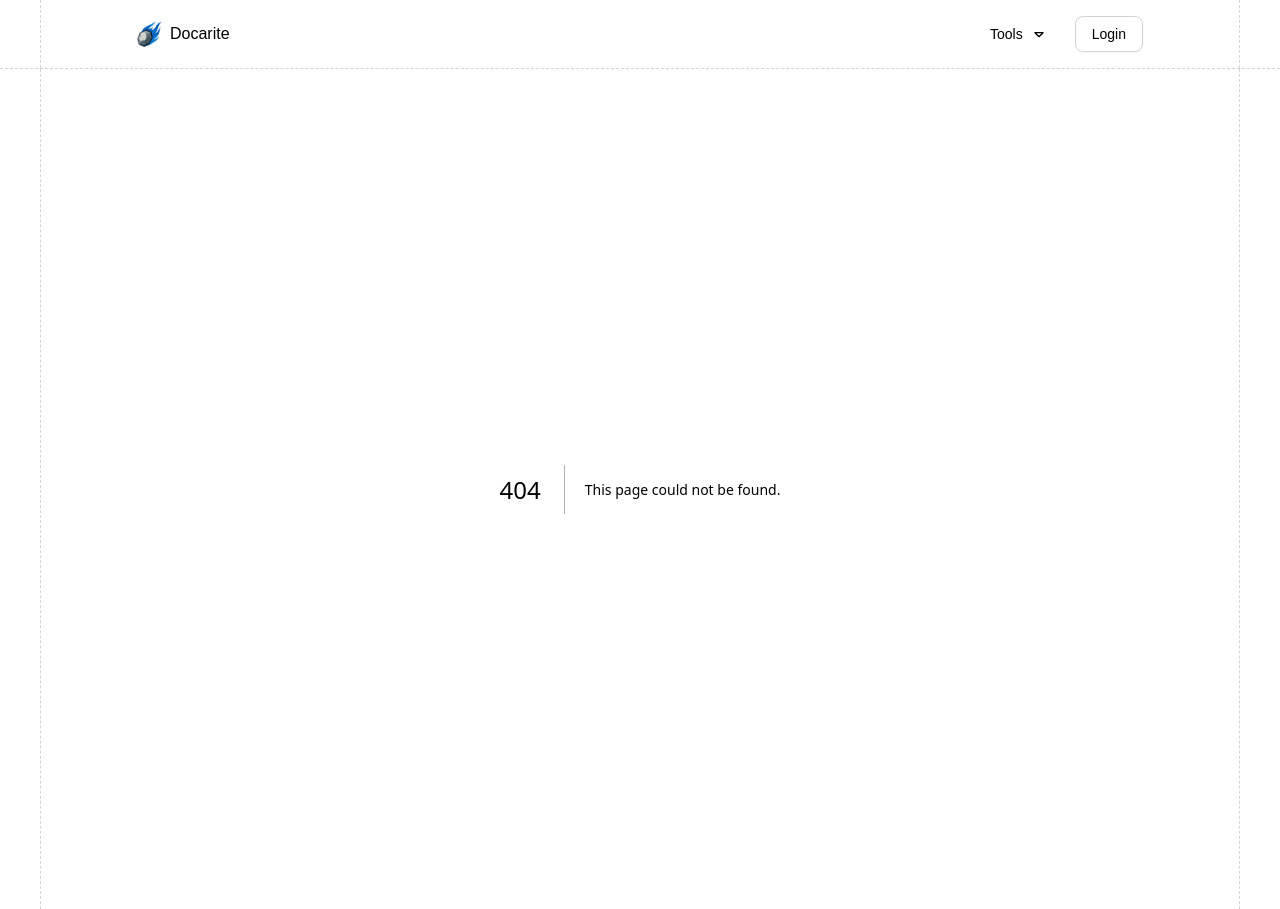
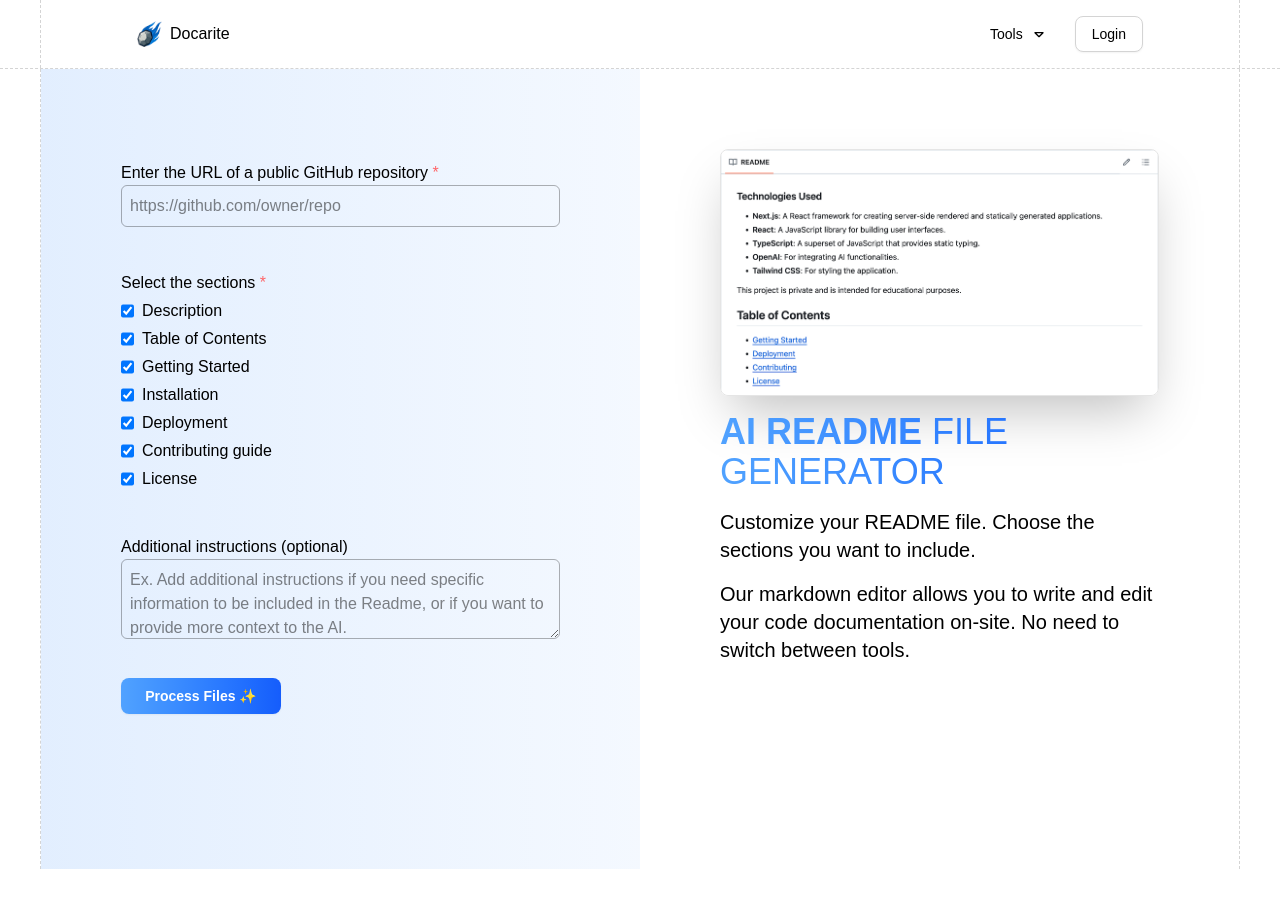
Before and after one commit to SatyanarayanPrashar/Docarite-fs, a Next.js app in the folder frontend/: page /readme-generator in a window 1280 px wide. Before the commit this address had no page. After the commit the page ends 869 px from the top, so only its background shows below. Built offline with nearby package versions, Linux system fonts and the light colour scheme.

Commit message:
readme generator

```diff
--- a/frontend/package.json
+++ b/frontend/package.json
@@ -19,6 +19,7 @@
     "react": "^19.0.0",
     "react-dom": "^19.0.0",
     "tailwind-merge": "^3.2.0",
+    "tailwind-scrollbar": "^4.0.2",
     "tailwindcss-animate": "^1.0.7"
   },
   "devDependencies": {
--- /dev/null
+++ b/frontend/src/app/(routes)/readme-generator/page.tsx
@@ -0,0 +1,184 @@
+"use client"
+import { useState } from "react";
+import { Button } from "@/components/ui/button";
+import Image from "next/image";
+
+interface SectionStates {
+    [key: string]: boolean;
+}
+
+const sectionLabels = [
+    "Description",
+    "Table of Contents",
+    "Getting Started",
+    "Installation",
+    "Deployment",
+    "Contributing guide",
+    "License",
+];
+
+export default function ReadmeGenerator() {
+    const [gitUrl, setGitUrl] = useState("");
+    const [additionalMsg, setAdditionalMsg] = useState("");
+
+    const [sections, setSections] = useState<SectionStates>(
+        sectionLabels.reduce((acc, label) => {
+            acc[label] = true; // Defaulting to true as per original Checkbox defaultChecked
+            return acc;
+        }, {} as SectionStates)
+    );
+    const [isLoading, setIsLoading] = useState(false);
+    const [result, setResult] = useState<string | null>(null);
+
+    const handleCheckboxChange = (label: string) => {
+        setSections((prevSections) => ({
+            ...prevSections,
+            [label]: !prevSections[label],
+        }));
+    };
+
+    const handleSubmit = async () => {
+        setIsLoading(true);
+
+        const includedSections = Object.entries(sections)
+            .filter(([_, isChecked]) => isChecked)
+            .map(([label]) => label)
+            .join(", ");
+
+        const payload = {
+            git_url: gitUrl,
+            include_section: includedSections,
+            additional_mssg: additionalMsg,
+        };
+
+        console.log("Payload to send:", payload);
+
+        try {
+            // const response = await fetch("http://127.0.0.1:8000/docarite/readme/build/", {
+            //     method: 'POST',
+            //     headers: {
+            //         'Content-Type': 'application/json',
+            //         'Accept': 'application/json',
+            //     },
+            //     body: JSON.stringify(payload),
+            // });
+
+            // if (!response.ok) {
+            //     let errorData;
+            //     try {
+            //         errorData = await response.json();
+            //     } catch (e) {
+            //         // Ignore if response body is not JSON
+            //     }
+            //     throw new Error(errorData?.detail || `HTTP error! status: ${response.status}`);
+            // }
+
+            console.log("Request successful:", payload);
+            setResult("Request sent successfully!");
+        } catch (err) {
+            console.error("Request failed:", err);
+        } finally {
+            setIsLoading(false);
+        }
+    };
+
+    return (
+        <div className="flex w-full">
+            <div className="w-1/2 h-screen bg-gradient-to-r from-blue-100/80 via-esmerald-600 to-blue-100/30 flex flex-col gap-8 p-20 overflow-y-auto"> {/* Added overflow-y-auto */}
+                <div>
+                    <p className="mt-3 text-black font-light">Enter the URL of a public GitHub repository <span className="text-red-400">*</span> </p>
+                    <input
+                        type="text"
+                        value={gitUrl}
+                        onChange={(e) => setGitUrl(e.target.value)}
+                        className="border p-2 rounded-sm font-extralight w-full border-black/30"
+                        placeholder="https://github.com/owner/repo"
+                        disabled={isLoading}
+                    />
+                </div>
+
+                <div>
+                    <p className="mt-3 text-black font-light">Select the sections <span className="text-red-400">*</span></p>
+                    {sectionLabels.map((label) => (
+                        <Checkbox
+                            key={label}
+                            label={label}
+                            isChecked={sections[label]}
+                            onChange={() => handleCheckboxChange(label)}
+                            disabled={isLoading}
+                        />
+                    ))}
+                </div>
+
+                <div>
+                    <p className="mt-3 text-black font-light">Additional instructions (optional)</p>
+                    <textarea
+                        value={additionalMsg}
+                        onChange={(e) => setAdditionalMsg(e.target.value)}
+                        className="border p-2 rounded-sm font-extralight w-full h-20 border-black/30 scrollbar-none"
+                        placeholder="Ex. Add additional instructions if you need specific information to be included in the Readme, or if you want to provide more context to the AI."
+                        disabled={isLoading}
+                    />
+                </div>
+
+                <Button
+                    onClick={handleSubmit}
+                    className="bg-gradient-to-r from-blue-400 via-esmerald-600 to-blue-600 text-white font-bold rounded-md px-4 py-2 hover:bg-gradient-to-l hover:from-blue-500 hover:to-blue-400 w-40 disabled:opacity-50"
+                    disabled={isLoading}
+                >
+                    {isLoading ? 'Processing...' : 'Process Files ✨'}
+                </Button>
+            </div>
+            <div className="w-1/2 h-screen">
+                {result ? (
+                    <p>{result}</p>
+                ):(
+                    <div className="flex flex-col gap-4 items-center w-full justify-between text-black h-[25rem] p-20">
+                        <div className="flex justify-center border rounded-md shadow-2xl">
+                            <Image
+                            className="rounded-md"
+                            src="/readme.png"
+                            alt="Next.js logo"
+                            width={750}
+                            height={500}
+                            priority
+                            />
+                        </div>
+                        <div className="flex flex-col w-full gap-4">
+                            <p className="text-4xl font-medium text-transparent uppercase bg-clip-text bg-gradient-to-r from-blue-400 via-esmerald-600 to-blue-600"> <span className="font-bold">AI README</span> file generator</p>
+                            <p className="font-light text-xl">Customize your README file. Choose the sections you want to include.</p>
+                            <p className="font-light text-xl">Our markdown editor allows you to write and edit your code documentation on-site. No need to switch between tools.</p>
+                        </div>
+                    </div>
+                )}
+            </div>
+        </div>
+    )
+}
+
+export function Checkbox({
+    label,
+    isChecked,
+    onChange,
+    disabled = false
+}: {
+    label: string;
+    isChecked: boolean;
+    onChange: () => void;
+    disabled?: boolean;
+}) {
+    return (
+        <div
+            className={`flex gap-2 mt-1 ${disabled ? 'cursor-not-allowed opacity-60' : 'cursor-pointer'}`}
+            onClick={() => !disabled && onChange()}
+        >
+            <input
+                type="checkbox"
+                className="border border-black/30 rounded-full pointer-events-none"
+                checked={isChecked}
+                readOnly
+            />
+            <p className="text-black font-light"> {label} </p>
+        </div>
+    )
+}
--- a/frontend/src/app/globals.css
+++ b/frontend/src/app/globals.css
@@ -2,7 +2,7 @@
 @import "tw-animate-css";
 
 @custom-variant dark (&:is(.dark *));
-
+@plugin 'tailwind-scrollbar';
 :root {
   /* --foreground: #F8F7EF; */
   --radius: 0.625rem;
@@ -126,3 +126,14 @@ body {
     @apply bg-background text-foreground;
   }
 }
+
+
+.custom-scrollbar::-webkit-scrollbar {
+  display: none;
+}
+
+/* Hide scrollbar for IE, Edge, and Firefox */
+.custom-scrollbar {
+  -ms-overflow-style: none;  /* IE and Edge */
+  scrollbar-width: none;  /* Firefox */
+}
--- a/frontend/src/components/main_wrapper.tsx
+++ b/frontend/src/components/main_wrapper.tsx
@@ -10,7 +10,7 @@ export default function Main_wrapper({ children }: MainWrapperProps) {
         <div className="flex flex-col items-center h-screen">
             <Navbar />
             <div className="w-full px-10 h-full">
-                <div className="border-l border-r border-dashed p-5 border-neutral-300">
+                <div className="border-l border-r border-dashed border-neutral-300">
                     {children}
                 </div>
             </div>
--- a/frontend/tailwind.config.js
+++ b/frontend/tailwind.config.js
@@ -1,3 +1,4 @@
+
 module.exports = {
     theme: {
       extend: {
@@ -7,6 +8,6 @@ module.exports = {
       },
     },
     plugins: [
-      require('tailwindcss-animate'),
+      require('tailwind-scrollbar'),
     ],
   }
```
Also changed, not shown: frontend/src/app/page.tsx (+19 -15 lines), 1 other file (tests, documents, lock files or other folders).
